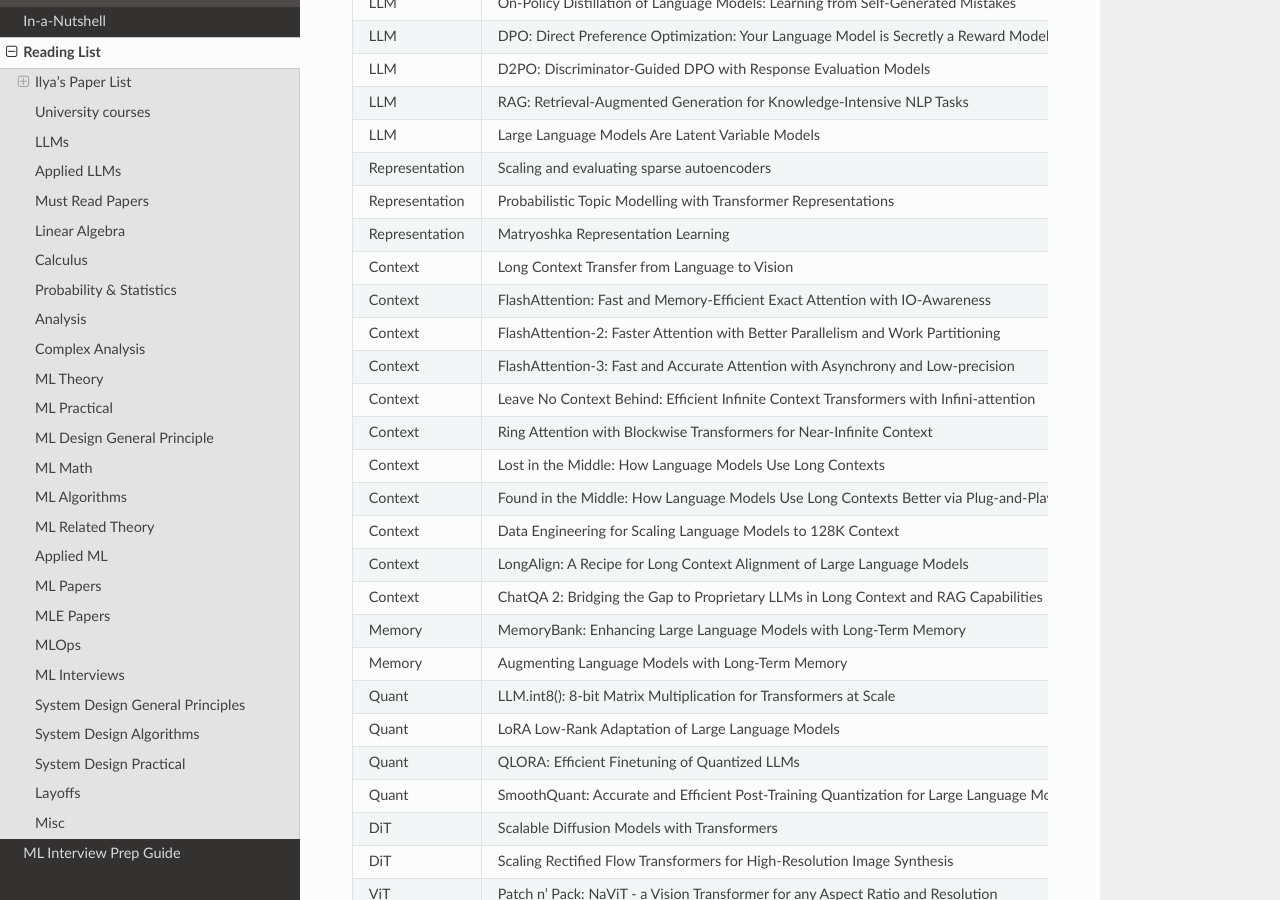
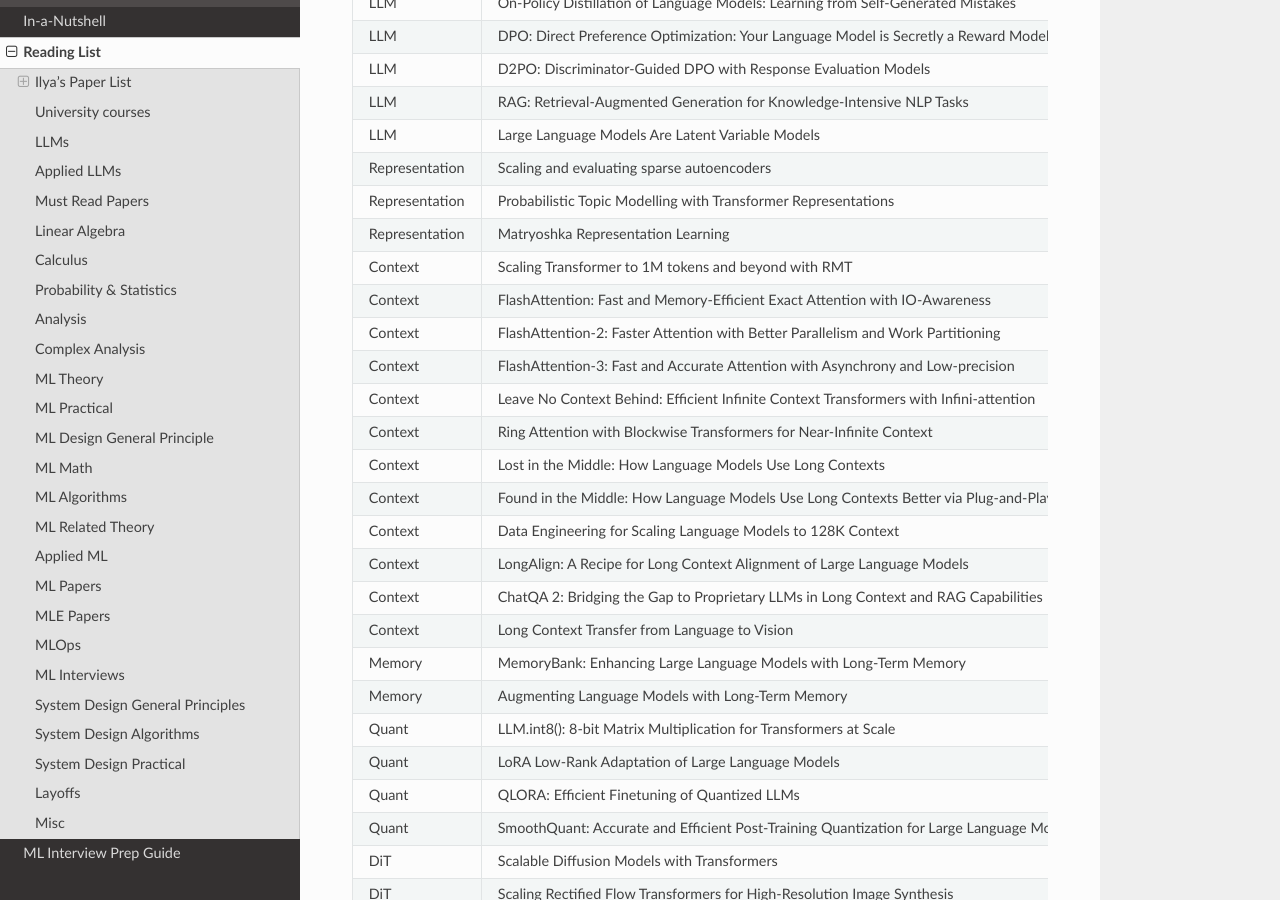
Before and after one commit to uselesstechjunks/leetcode, a Sphinx documentation site: the page built from docs/source/readlist.rst, in a window 1280 px wide and 900 px high, scrolled down 4173 px. Built offline with Sphinx 7.4.7 and the Read the Docs theme 2.0.0, drawn with Linux system fonts in a browser that asks for light colours.

Commit message:
Update readlist.rst (#279)

```diff
--- a/docs/source/readlist.rst
+++ b/docs/source/readlist.rst
@@ -163,7 +163,7 @@ Must Read Papers
 		Representation, Scaling and evaluating sparse autoencoders
 		Representation, Probabilistic Topic Modelling with Transformer Representations
 		Representation, Matryoshka Representation Learning
-		Context, Long Context Transfer from Language to Vision
+		Context, Scaling Transformer to 1M tokens and beyond with RMT
 		Context, FlashAttention: Fast and Memory-Efficient Exact Attention with IO-Awareness
 		Context, FlashAttention-2: Faster Attention with Better Parallelism and Work Partitioning
 		Context, FlashAttention-3: Fast and Accurate Attention with Asynchrony and Low-precision
@@ -174,6 +174,7 @@ Must Read Papers
 		Context, Data Engineering for Scaling Language Models to 128K Context
 		Context, LongAlign: A Recipe for Long Context Alignment of Large Language Models
 		Context, ChatQA 2: Bridging the Gap to Proprietary LLMs in Long Context and RAG Capabilities
+		Context, Long Context Transfer from Language to Vision
 		Memory, MemoryBank: Enhancing Large Language Models with Long-Term Memory
 		Memory, Augmenting Language Models with Long-Term Memory
 		Quant, LLM.int8(): 8-bit Matrix Multiplication for Transformers at Scale
```
